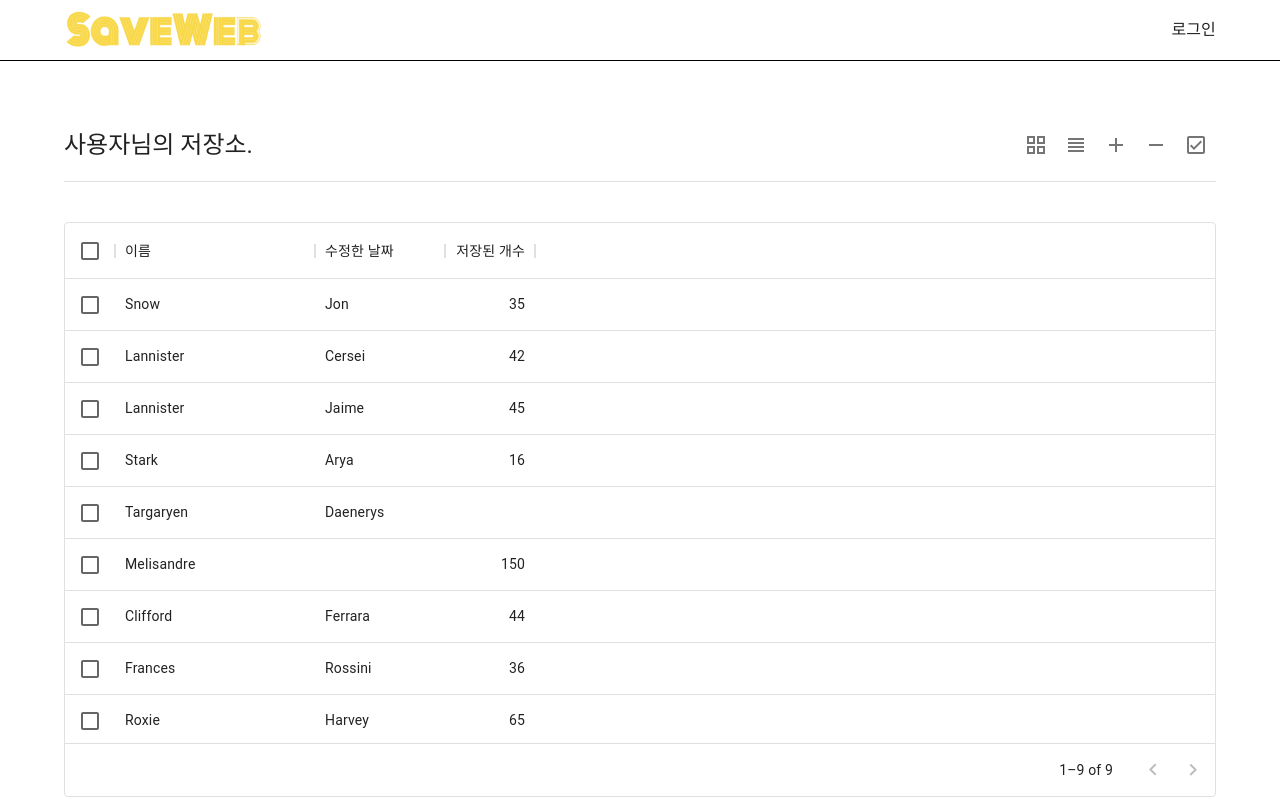
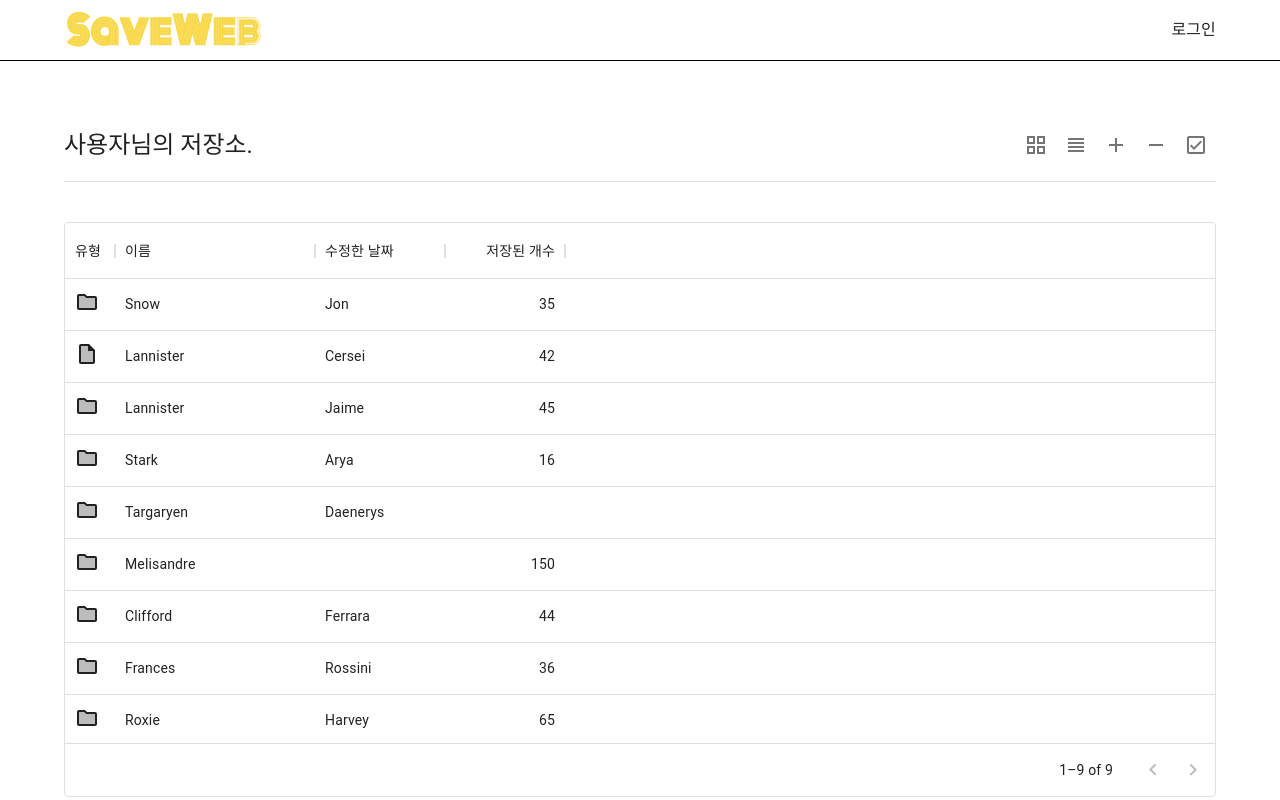
Before and after one commit to JhsK/SaveWeb, a React (Create React App) app: page / in a window 1280 px wide. Built offline with nearby package versions, Linux system fonts and the light colour scheme.

Commit message:
feat: tabel checkmode jotail global state

```diff
--- a/src/components/FileOrSiteList.tsx
+++ b/src/components/FileOrSiteList.tsx
@@ -1,20 +1,38 @@
 import React from 'react';
 import FolderTwoToneIcon from '@mui/icons-material/FolderTwoTone';
+import InsertDriveFileTwoToneIcon from '@mui/icons-material/InsertDriveFileTwoTone';
 import { Breadcrumbs, Stack } from '@mui/material';
 import { DataGrid, GridColDef, GridValueGetterParams } from '@mui/x-data-grid';
 import styled from '@emotion/styled';
 import { useAtom } from 'jotai';
 
-import { testAtom } from './store/toolBar';
+import { checkModeAtom } from './store/toolBar';
 
 const columns: GridColDef[] = [
-  { field: 'name', headerName: '이름', width: 200 },
+  {
+    field: 'type',
+    headerName: '유형',
+    width: 50,
+    sortable: false,
+    renderCell: (params) => {
+      return (
+        <div>
+          {params.value === 'folder' ? (
+            <FolderTwoToneIcon />
+          ) : (
+            <InsertDriveFileTwoToneIcon />
+          )}
+        </div>
+      );
+    },
+  },
+  { field: 'name', headerName: '이름', width: 200, sortable: false },
   { field: 'updatedAt', headerName: '수정한 날짜', width: 130 },
   {
     field: 'numberOfStored',
     headerName: '저장된 개수',
     type: 'number',
-    width: 90,
+    width: 120,
   },
   // {
   //   field: 'fullName',
@@ -28,15 +46,69 @@ const columns: GridColDef[] = [
 ];
 
 const rows = [
-  { id: 1, name: 'Snow', updatedAt: 'Jon', numberOfStored: 35 },
-  { id: 2, name: 'Lannister', updatedAt: 'Cersei', numberOfStored: 42 },
-  { id: 3, name: 'Lannister', updatedAt: 'Jaime', numberOfStored: 45 },
-  { id: 4, name: 'Stark', updatedAt: 'Arya', numberOfStored: 16 },
-  { id: 5, name: 'Targaryen', updatedAt: 'Daenerys', numberOfStored: null },
-  { id: 6, name: 'Melisandre', updatedAt: null, numberOfStored: 150 },
-  { id: 7, name: 'Clifford', updatedAt: 'Ferrara', numberOfStored: 44 },
-  { id: 8, name: 'Frances', updatedAt: 'Rossini', numberOfStored: 36 },
-  { id: 9, name: 'Roxie', updatedAt: 'Harvey', numberOfStored: 65 },
+  {
+    id: 1,
+    type: 'folder',
+    name: 'Snow',
+    updatedAt: 'Jon',
+    numberOfStored: 35,
+  },
+  {
+    id: 2,
+    type: 'file',
+    name: 'Lannister',
+    updatedAt: 'Cersei',
+    numberOfStored: 42,
+  },
+  {
+    id: 3,
+    type: 'folder',
+    name: 'Lannister',
+    updatedAt: 'Jaime',
+    numberOfStored: 45,
+  },
+  {
+    id: 4,
+    type: 'folder',
+    name: 'Stark',
+    updatedAt: 'Arya',
+    numberOfStored: 16,
+  },
+  {
+    id: 5,
+    type: 'folder',
+    name: 'Targaryen',
+    updatedAt: 'Daenerys',
+    numberOfStored: null,
+  },
+  {
+    id: 6,
+    type: 'folder',
+    name: 'Melisandre',
+    updatedAt: null,
+    numberOfStored: 150,
+  },
+  {
+    id: 7,
+    type: 'folder',
+    name: 'Clifford',
+    updatedAt: 'Ferrara',
+    numberOfStored: 44,
+  },
+  {
+    id: 8,
+    type: 'folder',
+    name: 'Frances',
+    updatedAt: 'Rossini',
+    numberOfStored: 36,
+  },
+  {
+    id: 9,
+    type: 'folder',
+    name: 'Roxie',
+    updatedAt: 'Harvey',
+    numberOfStored: 65,
+  },
 ];
 
 const TableWrapper = styled.div`
@@ -45,8 +117,8 @@ const TableWrapper = styled.div`
 `;
 
 const FileOrSiteList = () => {
-  const [checkMode] = useAtom(testAtom);
-  console.log(checkMode);
+  const [checkMode] = useAtom(checkModeAtom);
+
   return (
     // check mode 상태를 만들어서 check mode일 때는 checkbox를 보여주고 아닐 때는 column 클릭 시 이동할 수 있도록 처리.
     <TableWrapper>
@@ -63,7 +135,7 @@ const FileOrSiteList = () => {
         columns={columns}
         pageSize={20}
         rowsPerPageOptions={[5]}
-        checkboxSelection
+        checkboxSelection={checkMode}
         disableColumnMenu
         onCellClick={(e) => console.log('bbbb')}
       />
--- a/src/components/UserSave/SaveToolBar.tsx
+++ b/src/components/UserSave/SaveToolBar.tsx
@@ -7,10 +7,10 @@ import CheckBoxOutlinedIcon from '@mui/icons-material/CheckBoxOutlined';
 import { Divider, IconButton, Stack, Typography } from '@mui/material';
 import { useAtom } from 'jotai';
 
-import { testAtom } from '../store/toolBar';
+import { checkModeAtom } from '../store/toolBar';
 
 const SaveToolBar = () => {
-  const [checkMode, setCheckMode] = useAtom(testAtom);
+  const [checkMode, setCheckMode] = useAtom(checkModeAtom);
   return (
     <div>
       <Stack
@@ -33,7 +33,7 @@ const SaveToolBar = () => {
           <IconButton>
             <RemoveIcon />
           </IconButton>
-          <IconButton onClick={() => setCheckMode()}>
+          <IconButton onClick={() => setCheckMode((prev) => !prev)}>
             <CheckBoxOutlinedIcon />
           </IconButton>
         </div>
--- a/src/components/store/toolBar.ts
+++ b/src/components/store/toolBar.ts
@@ -1,6 +1,3 @@
 import { atom } from 'jotai';
 
-export const testAtom = atom(false, (get, set, value) => {
-  //   get(testAtom);
-  set(testAtom, !get(testAtom));
-});
+export const checkModeAtom = atom(false);
```
